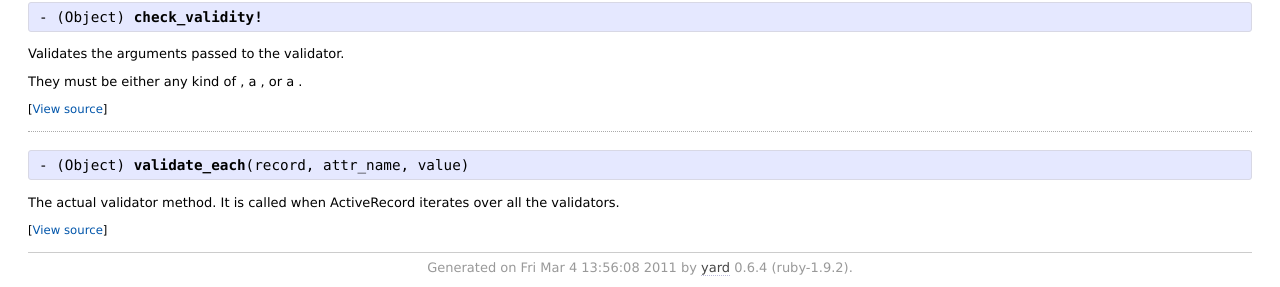
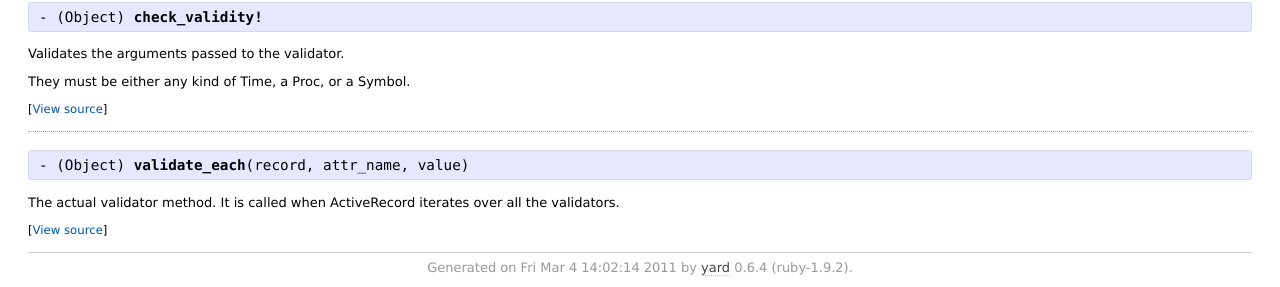
Before and after one commit to codegram/date_validator, a plain HTML site: page ActiveModel/Validations/DateValidator.html in a window 1280 px wide. Shown: the part 852-1139 px from the top of the page. Drawn offline with Linux system fonts and the light colour scheme.

Commit message:
Site updated at 2011-03-04 13:02:23 UTC

```diff
--- a/ActiveModel/Validations/DateValidator.html
+++ b/ActiveModel/Validations/DateValidator.html
@@ -253,7 +253,7 @@
   <div class="discussion">
     <p>Validates the arguments passed to the validator.</p>
 
-<p>They must be either any kind of <Time>, a <Proc>, or a <Symbol>.</p>
+<p>They must be either any kind of Time, a Proc, or a Symbol.</p>
 
   </div>
 </div>
@@ -386,7 +386,7 @@ over all the validators.</p>
 </div>
 
     <div id="footer">
-  Generated on Fri Mar  4 13:56:08 2011 by
+  Generated on Fri Mar  4 14:02:14 2011 by
   <a href="http://yardoc.org" title="Yay! A Ruby Documentation Tool" target="_parent">yard</a>
   0.6.4 (ruby-1.9.2).
 </div>
```
Also changed, not shown: ActiveModel.html (+1 -1 lines), ActiveModel/Validations.html (+1 -1 lines), DateValidator.html (+1 -1 lines), _index.html (+1 -1 lines), file.Readme.html (+1 -1 lines), index.html (+1 -1 lines), top-level-namespace.html (+1 -1 lines).
